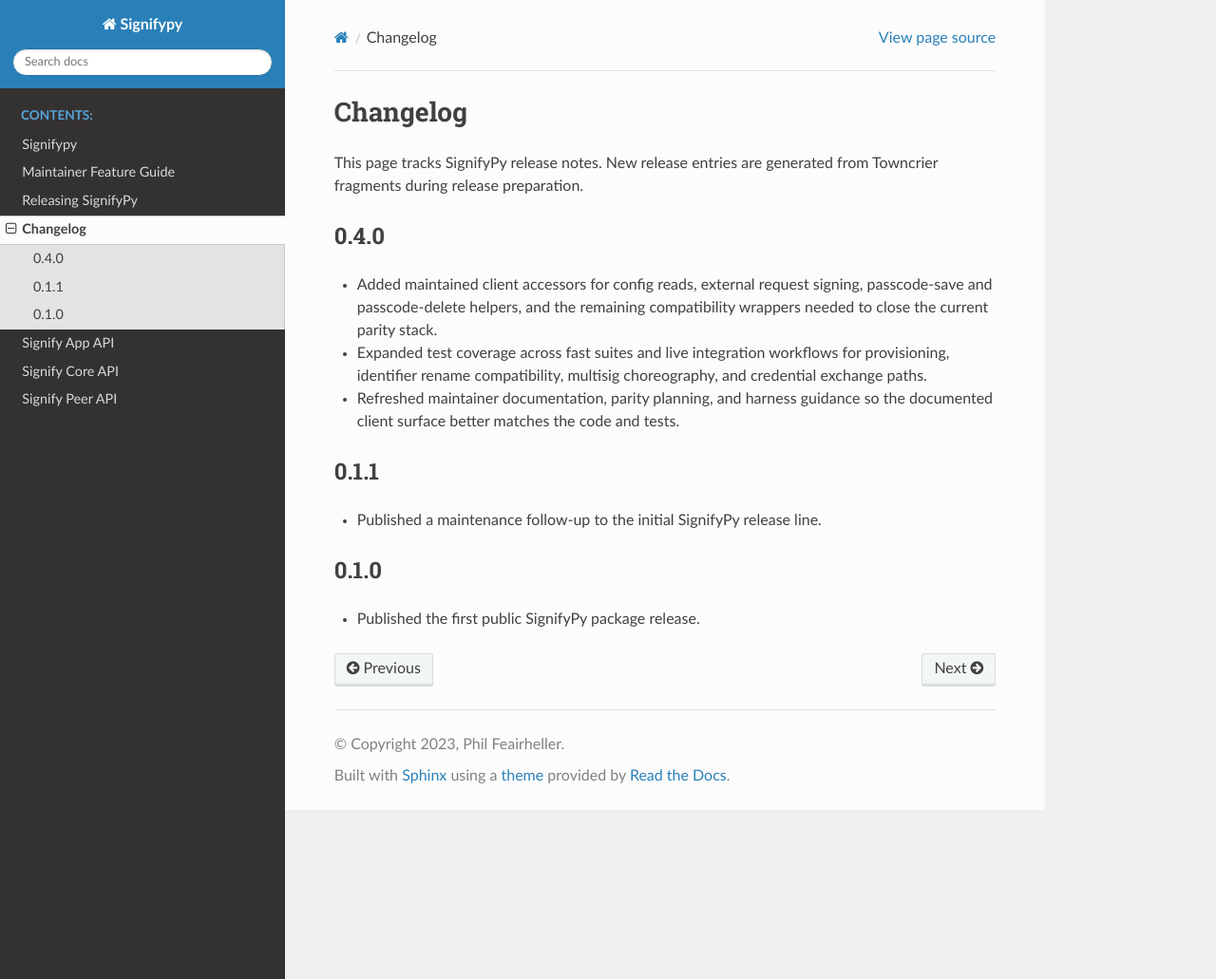
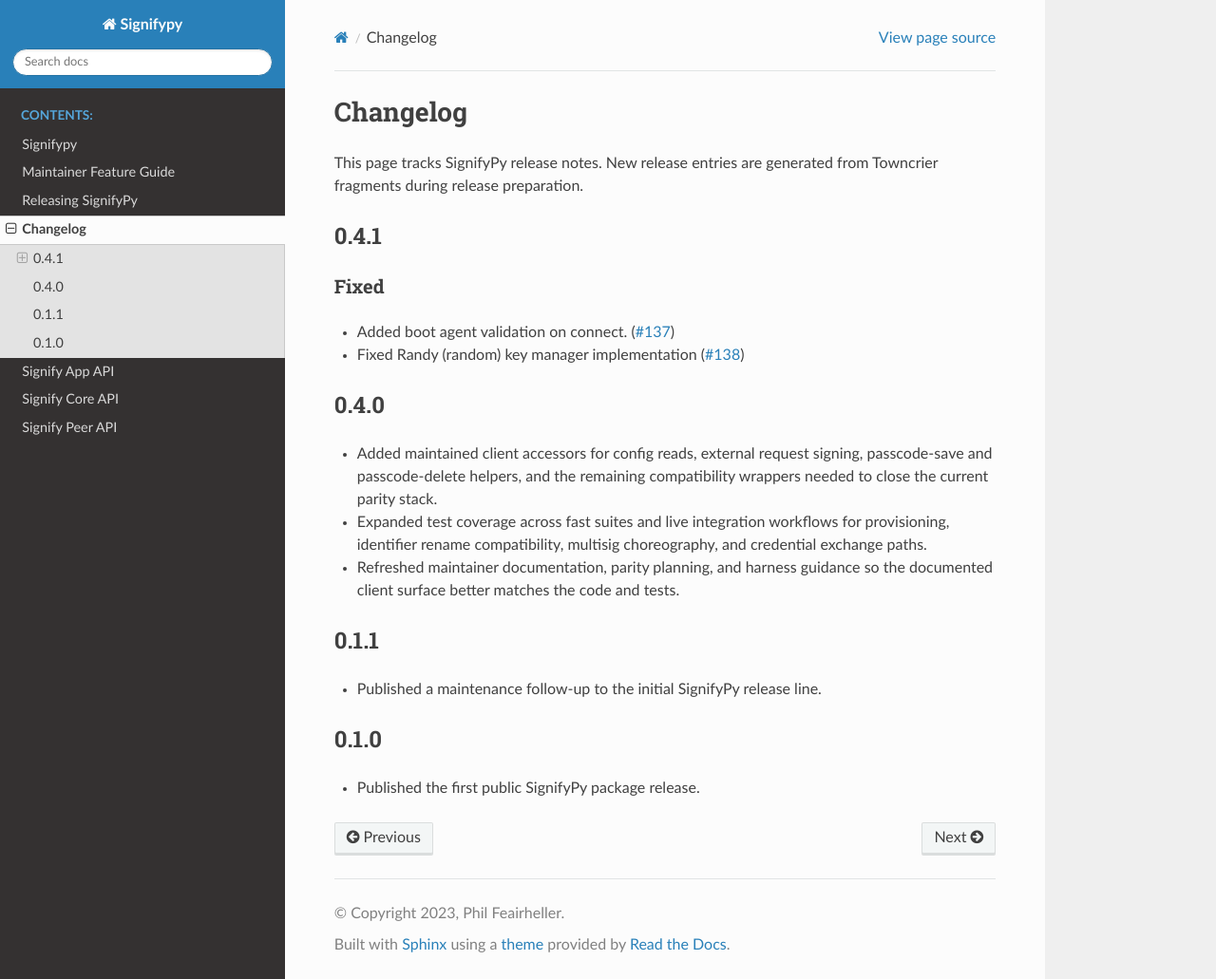
Before and after one commit to WebOfTrust/signifypy, a Sphinx documentation site: the page built from docs/changelog.md, in a window 1280 px wide and 1031 px high. Shown: the whole window at 95% size. Built offline with Sphinx 7.4.7 and the Read the Docs theme 3.1.0, drawn with Linux system fonts in a browser that asks for light colours.

Commit message:
chore(release): 0.4.1

```diff
--- a/docs/changelog.md
+++ b/docs/changelog.md
@@ -4,6 +4,14 @@
 from Towncrier fragments during release preparation.
 
 <!-- towncrier release notes start -->
+
+## 0.4.1
+
+### Fixed
+
+- Added boot agent validation on connect. ([#137](https://github.com/WebOfTrust/signifypy/pull/137))
+- Fixed Randy (random) key manager implementation ([#138](https://github.com/WebOfTrust/signifypy/pull/138))
+
 
 ## 0.4.0
 
--- a/pyproject.toml
+++ b/pyproject.toml
@@ -4,7 +4,7 @@
 
 [project]
 name = "signifypy"
-version = "0.4.0"
+version = "0.4.1"
 description = "SignifyPy: KERI Signing at the Edge"
 readme = "README.md"
 license = { text = "Apache Software License 2.0" }
```
Also changed, not shown: newsfragments/137.fixed.md (deleted, +0 -1 lines), newsfragments/138.fixed.md (deleted, +0 -1 lines), 1 other file.
